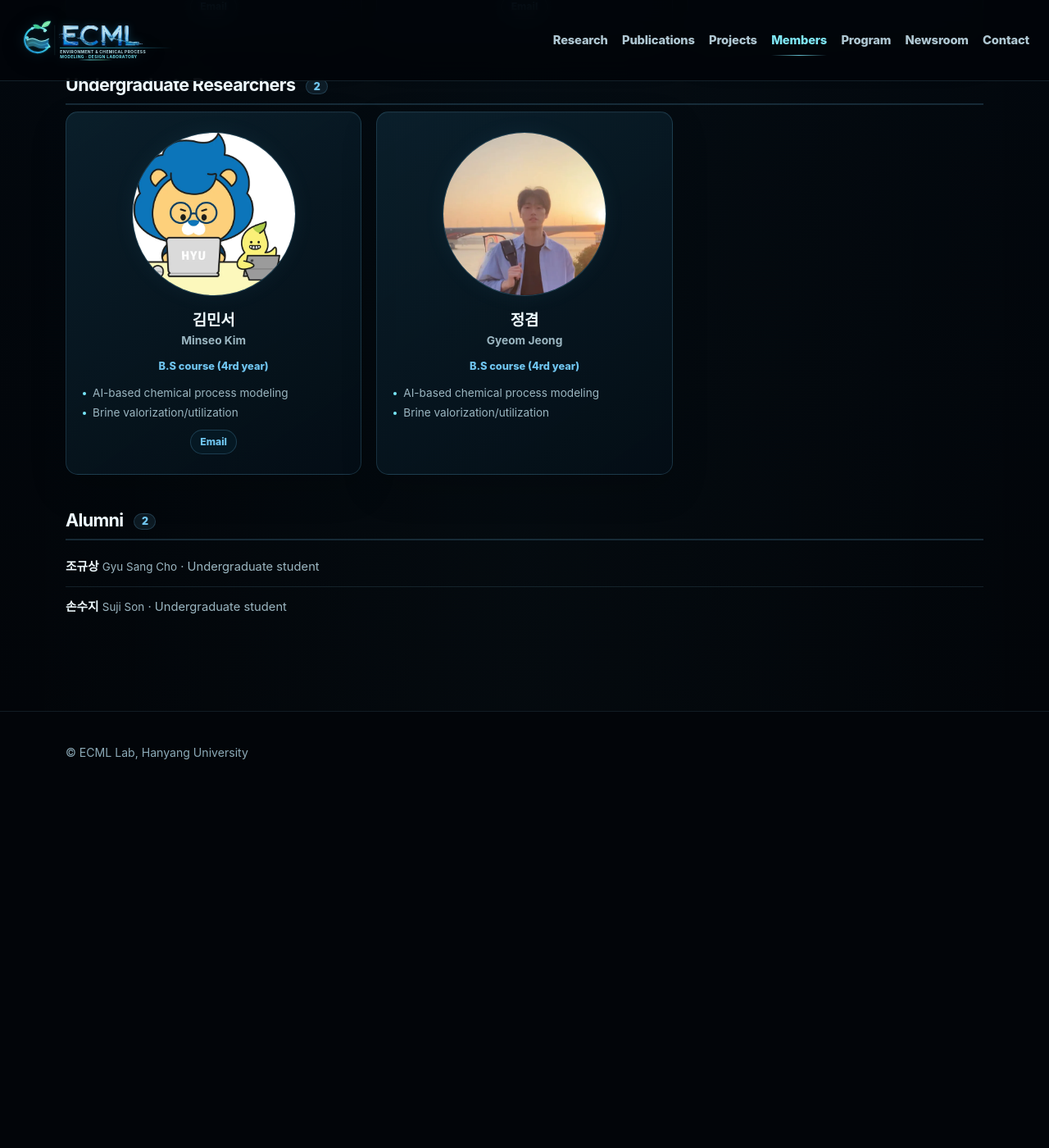
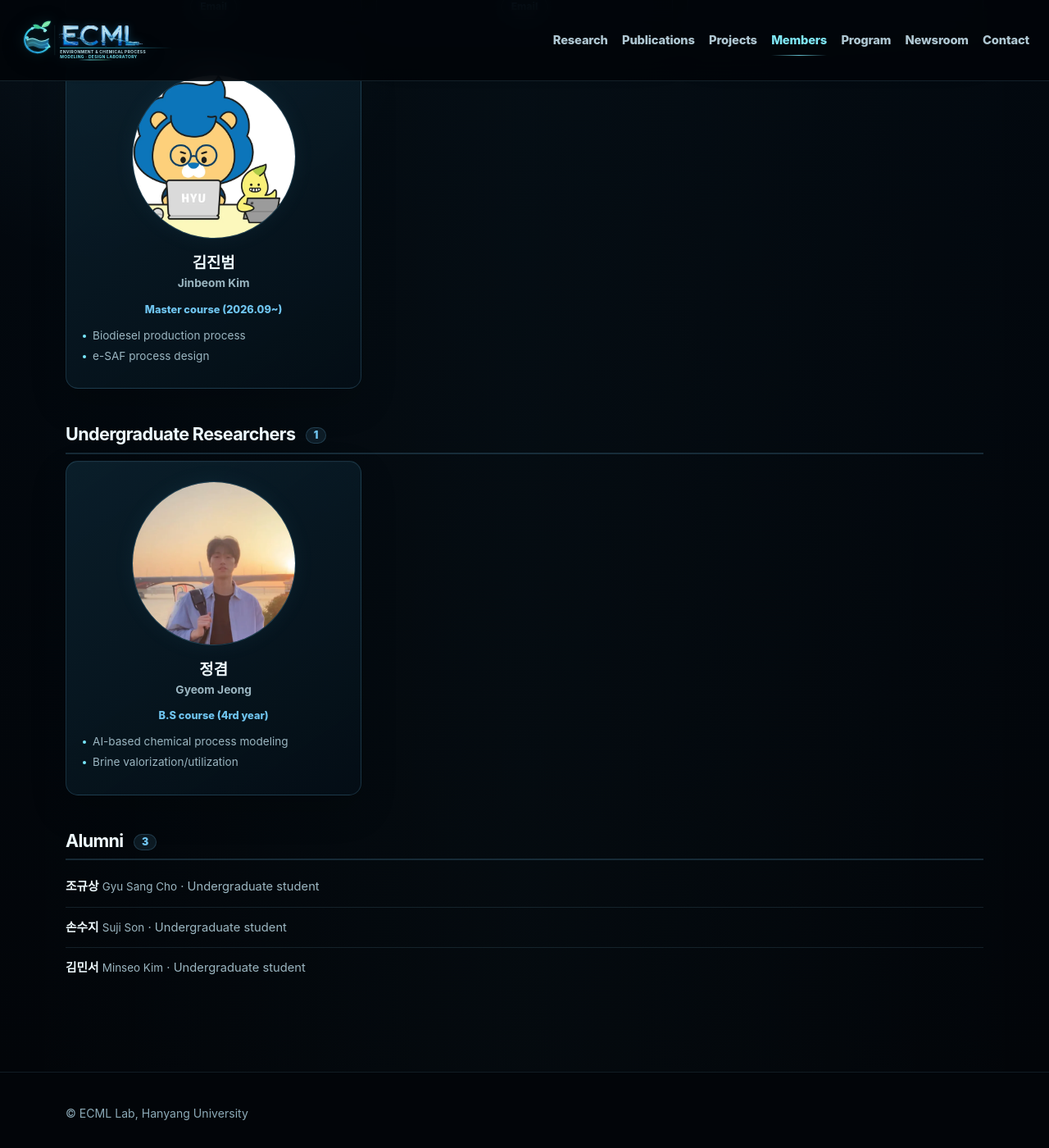
Before and after one commit to ecml-hyu/ecml-hyu.github.io, a Jekyll site: the page built from members.html, in a window 1280 px wide and 1400 px high, scrolled down 3594 px. Shown: the whole window at 82% size. Built offline with Jekyll 4.4.1, drawn with Linux system fonts in a browser that asks for light colours; before the commit the page ends 4554 px from its top, so only the background shows below that.

Commit message:
Members: 김민서 alumni 이동, 김진범(석사과정) 추가
김민서: group undergraduate -> alumni, degree 를 null 로 두고
former_status "Undergraduate student" 부여 (기존 alumni 표기 방식과 동일).
이메일·연구주제는 정보 보존을 위해 남겨 둠 — alumni 목록은
이름과 former_status 만 렌더링하므로 화면에는 영향 없음.

김진범: master, 2026.09 입학, 연구주제 biodiesel/e-SAF.
사진 미등록이라 photo 는 null (이니셜 자리표시자 표시).

Co-Authored-By: Claude Opus 5 (1M context) <noreply@anthropic.com>
Claude-Session: https://claude.ai/code/session_0145AMDmPUC5CcmwRGhxAY3Y

```diff
--- a/_data/members.yml
+++ b/_data/members.yml
@@ -157,19 +157,19 @@
   research_areas:
     - "Reinforced learning-based process control"
 
-- name_en: "Minseo Kim"
-  name_ko: "김민서"
-  group: "undergraduate"
-  degree: "B.S course (4rd year)"
-  started: null
-  email_user: "mseokim9999"
-  email_domain: "gmail.com"
+- name_en: "Jinbeom Kim"
+  name_ko: "김진범"
+  group: "master"
+  degree: "Master course (2026.09~)"
+  started: "2026.09"
+  email_user: null
+  email_domain: null
   photo: null
-  photo_slug: "minseo-kim"
+  photo_slug: "jinbeom-kim"
   hobby: ""
   research_areas:
-    - "AI-based chemical process modeling"
-    - "Brine valorization/utilization"
+    - "Biodiesel production process"
+    - "e-SAF process design"
 
 - name_en: "Gyeom Jeong"
   name_ko: "정겸"
@@ -210,3 +210,18 @@
   hobby: ""
   former_status: "Undergraduate student"
   research_areas: []
+
+- name_en: "Minseo Kim"
+  name_ko: "김민서"
+  group: "alumni"
+  degree: null
+  started: null
+  email_user: "mseokim9999"
+  email_domain: "gmail.com"
+  photo: null
+  photo_slug: "minseo-kim"
+  hobby: ""
+  former_status: "Undergraduate student"
+  research_areas:
+    - "AI-based chemical process modeling"
+    - "Brine valorization/utilization"
```
